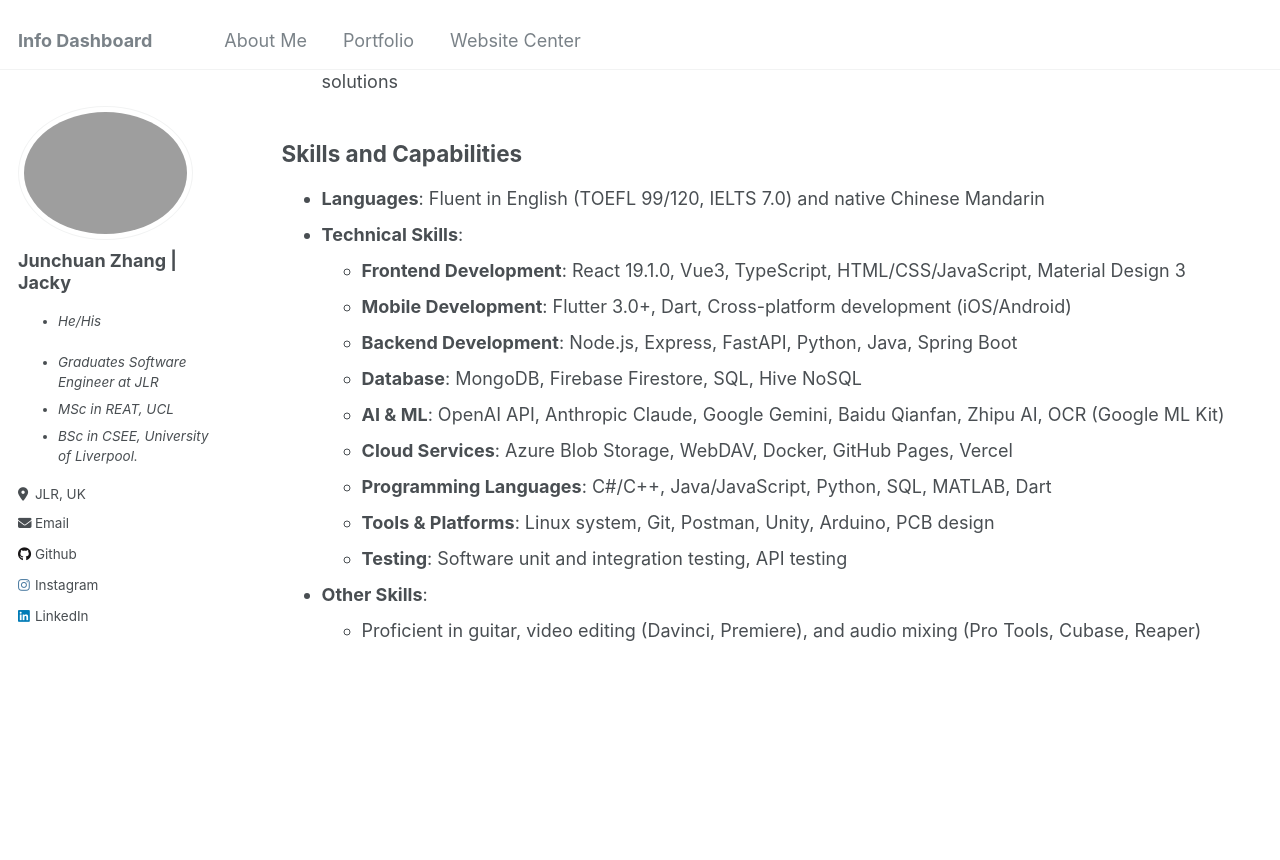
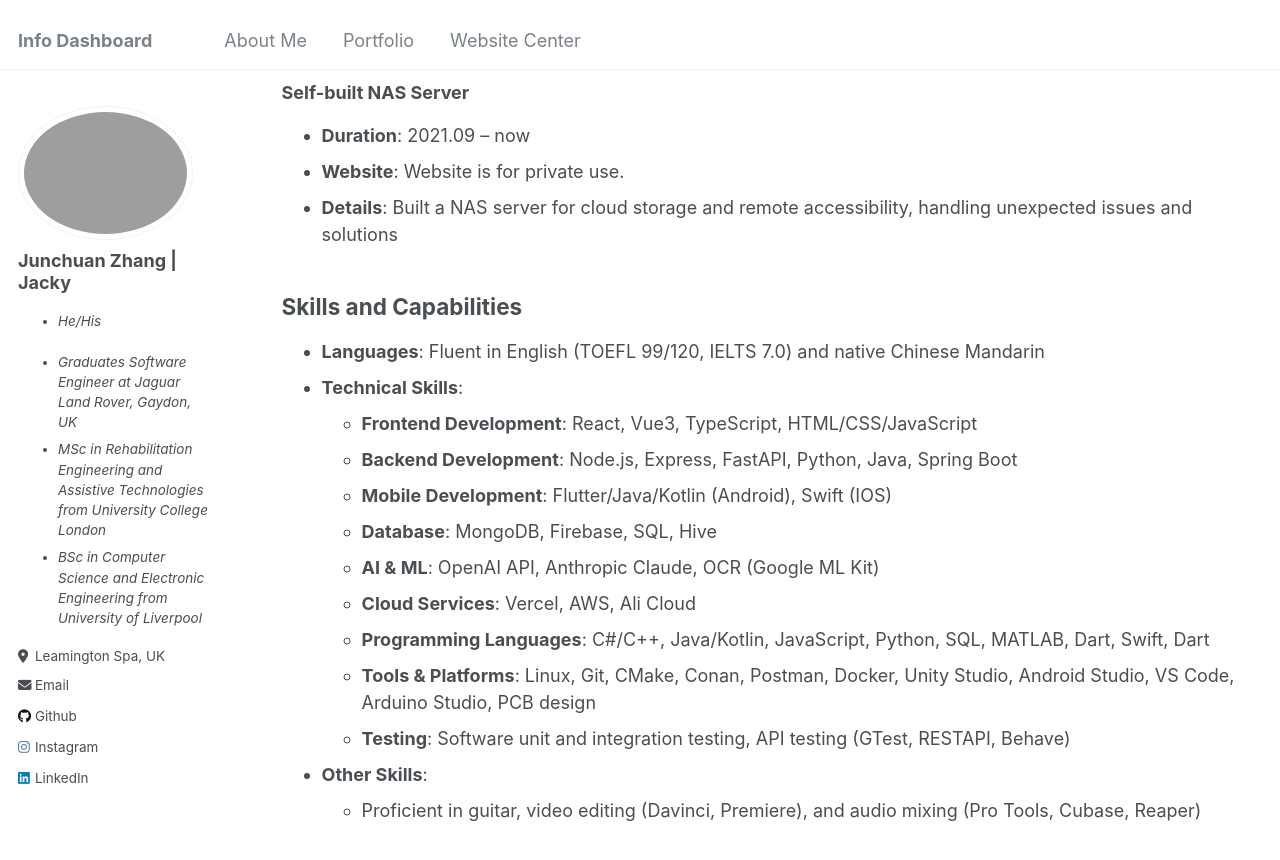
Before and after one commit to JackyCaptainZhang/JackyCaptainZhang.github.io, a Jekyll site: the page built from _pages/aboutMe.md, in a window 1280 px wide and 900 px high, scrolled down 5190 px. Shown: the top 860 px of the window. Built offline with Jekyll 4.4.1, drawn with Linux system fonts in a browser that asks for light colours; some of the changed text lies outside the part shown.

Commit message:
update website configuration

```diff
--- a/_config.yml
+++ b/_config.yml
@@ -24,7 +24,7 @@ author:
   avatar: "profile.jpg"
   name: "Junchuan Zhang | Jacky"
   pronouns: "* *He/His*"
-  location: "JLR, UK"
+  location: "Leamington Spa, UK"
   uri: # URL
   email: "junchuanzhang.work@gmail.com"
 
@@ -34,10 +34,9 @@ author:
   impactstory: # URL
   researchgate: # URL
   bio: |
-    * *Graduates Software Engineer at JLR*
-    * *MSc in REAT, UCL*
-    * *BSc in CSEE, University of Liverpool.*
-
+    * *Graduates Software Engineer at Jaguar Land Rover, Gaydon, UK*
+    * *MSc in Rehabilitation Engineering and Assistive Technologies from University College London*
+    * *BSc in Computer Science and Electronic Engineering from University of Liverpool*
   # Repositories and software development
   bitbucket: # Username - Update with your username on the site
   codepen: # Username
--- a/_pages/aboutMe.md
+++ b/_pages/aboutMe.md
@@ -8,6 +8,11 @@ redirect_from:
 ---
 
 # Junchuan Zhang (Jacky)
+
+- [Education Background](#education-background)
+- [Related Work Experience](#related-work-experience)
+- [Projects and Leadership Activities](#projects-and-leadership-activities)
+- [Skills and Capabilities](#skills-and-capabilities)
 
 ## Education Background
 
@@ -37,7 +42,7 @@ redirect_from:
 - **Roles**:
   - Graduate Software Engineer
   - C++ Vehicle Software/Service Implementation
-  - Software Testing
+  - Software Testing (GTest, Behave)
 
 ### Alumni Max International Education Consultant, Suzhou, China
 - **Duration**: 2022.01 -- 2023.01 (Intern)
@@ -149,14 +154,14 @@ redirect_from:
 ## Skills and Capabilities
 - **Languages**: Fluent in English (TOEFL 99/120, IELTS 7.0) and native Chinese Mandarin
 - **Technical Skills**:
-  - **Frontend Development**: React 19.1.0, Vue3, TypeScript, HTML/CSS/JavaScript, Material Design 3
-  - **Mobile Development**: Flutter 3.0+, Dart, Cross-platform development (iOS/Android)
+  - **Frontend Development**: React, Vue3, TypeScript, HTML/CSS/JavaScript
   - **Backend Development**: Node.js, Express, FastAPI, Python, Java, Spring Boot
-  - **Database**: MongoDB, Firebase Firestore, SQL, Hive NoSQL
-  - **AI & ML**: OpenAI API, Anthropic Claude, Google Gemini, Baidu Qianfan, Zhipu AI, OCR (Google ML Kit)
-  - **Cloud Services**: Azure Blob Storage, WebDAV, Docker, GitHub Pages, Vercel
-  - **Programming Languages**: C#/C++, Java/JavaScript, Python, SQL, MATLAB, Dart
-  - **Tools & Platforms**: Linux system, Git, Postman, Unity, Arduino, PCB design
-  - **Testing**: Software unit and integration testing, API testing
+  - **Mobile Development**: Flutter/Java/Kotlin (Android), Swift (IOS)
+  - **Database**: MongoDB, Firebase, SQL, Hive
+  - **AI & ML**: OpenAI API, Anthropic Claude, OCR (Google ML Kit)
+  - **Cloud Services**: Vercel, AWS, Ali Cloud
+  - **Programming Languages**: C#/C++, Java/Kotlin, JavaScript, Python, SQL, MATLAB, Dart, Swift, Dart
+  - **Tools & Platforms**: Linux, Git, CMake, Conan, Postman, Docker, Unity Studio, Android Studio, VS Code, Arduino Studio, PCB design
+  - **Testing**: Software unit and integration testing, API testing (GTest, RESTAPI, Behave)
 - **Other Skills**:
   - Proficient in guitar, video editing (Davinci, Premiere), and audio mixing (Pro Tools, Cubase, Reaper)
```
Also changed, not shown: other parts of _pages/aboutMe.md (+2 -2 lines), _pages/mainPage.md (+2 -2 lines).
